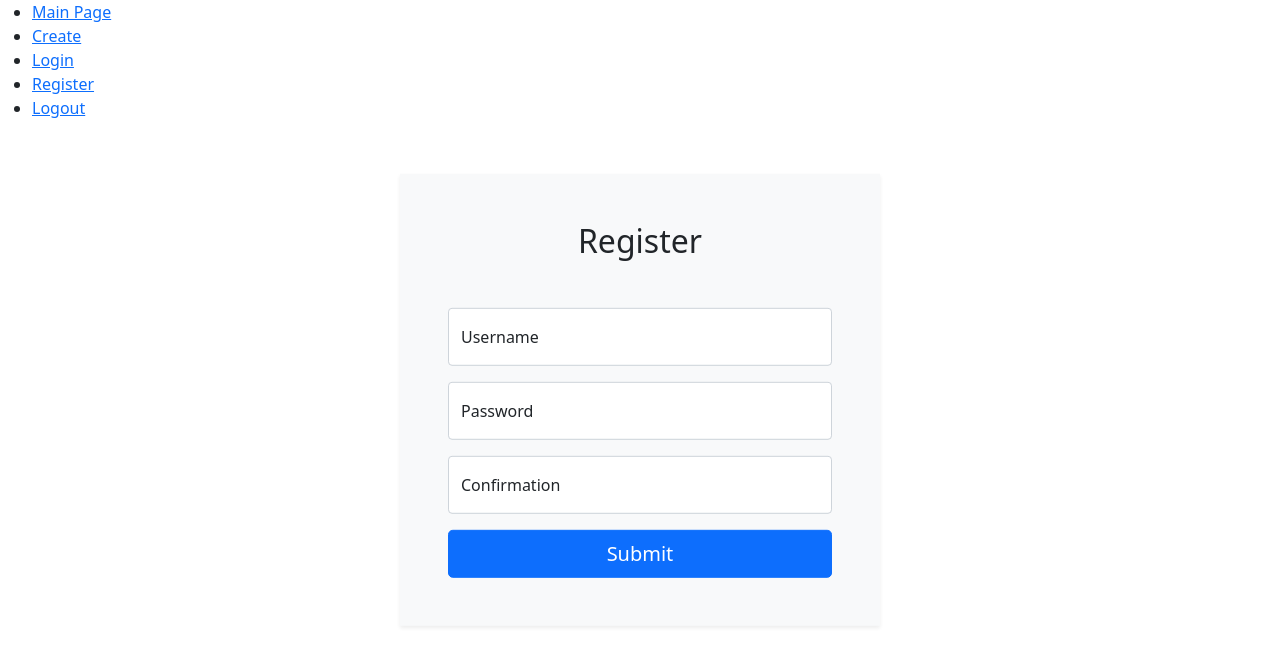
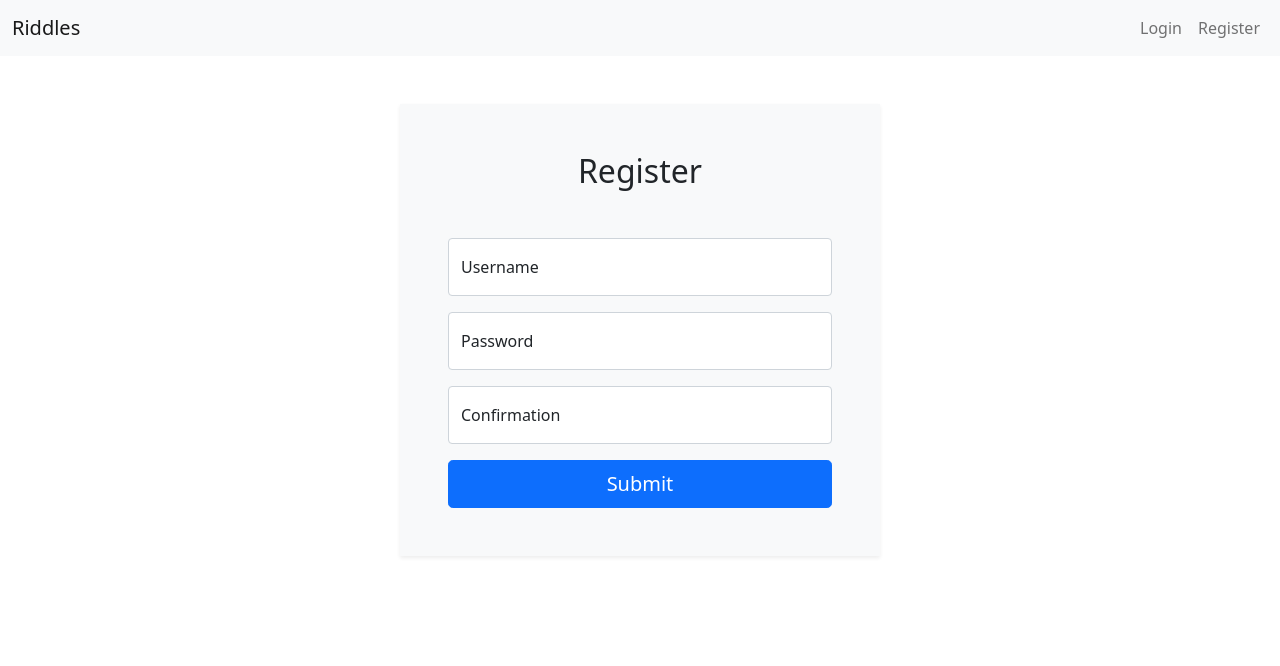
Before and after one commit to nickBes/cs50_final_web, a Flask app: page /register in a window 1280 px wide. Shown: the top 666 px of the page. Run offline with Flask 2, Linux system fonts and the light colour scheme.

Commit message:
Added a paging system.

```diff
--- a/app.py
+++ b/app.py
@@ -1,6 +1,7 @@
-from datetime import timedelta
+from datetime import timedelta, datetime
 from flask import Flask, render_template, url_for, request, redirect, session
 from flask_sqlalchemy import SQLAlchemy
+from sqlalchemy import desc
 from werkzeug.security import generate_password_hash, check_password_hash
 
 app = Flask(__name__)
@@ -8,6 +9,7 @@ app.secret_key = b"\xf5Ey\xe9I \xb0\xc6\x80k\x83\xfbU!\xf4\xcal'!\t\x99\xc9\xea\
 app.config['PERMANENT_SESSION_LIFETIME'] =  timedelta(days=3)
 app.config["SQLALCHEMY_TRACK_MODIFICATIONS"] = True
 app.config["SQLALCHEMY_DATABASE_URI"] = "sqlite:///riddles.db"
+app.config["SQLALCHEMY_ECHO"] = True
 db = SQLAlchemy(app)
 
 finished = db.Table("finished",
@@ -20,13 +22,14 @@ class User(db.Model):
     username = db.Column(db.String(50))
     hash = db.Column(db.Text, nullable=False)
     riddles = db.relationship('Riddle', backref='author')
-    finished_posts = db.relationship('Riddle', secondary=finished, backref='user')
+    finished_posts = db.relationship('Riddle', secondary=finished, backref='users', lazy='dynamic')
 
 
 class Riddle(db.Model):
     id = db.Column(db.Integer, primary_key=True, nullable=False, autoincrement=True)
     title = db.Column(db.String(250), nullable=False)
     content = db.Column(db.Text, nullable=False)
+    date = db.Column(db.DateTime, nullable=False, default=datetime.utcnow)
     answers = db.relationship('Answer', backref='Riddle')
     author_id = db.Column(db.Integer, db.ForeignKey("user.id"), nullable=False)
 
@@ -37,17 +40,36 @@ class Answer(db.Model):
     correct = db.Column(db.Boolean, nullable=False)
     riddle_id = db.Column(db.Integer, db.ForeignKey("riddle.id"), nullable=False)
 
-@app.route("/")
+@app.route("/riddle/<int:riddle_id>", methods=["GET", "POST"])
+def question(riddle_id):
+    if request.method == "GET":
+        return Riddle.query.filter_by(id=riddle_id).first().content
+
+
+@app.route("/", methods=["GET"])
 def index():
-    if "user_id" not in session:
-        return redirect(url_for("login"))
-    return render_template("index.html")
+    if request.method == "GET":
+        posts = Riddle.query.order_by(desc(Riddle.date)).paginate(per_page=5)
+        return render_template("index.html", pagination=posts, p=1)
+
+
+@app.route('/<int:page>')
+def page(page):
+    if page < 2:
+        return redirect(url_for("index"))
+    posts = Riddle.query.order_by(desc(Riddle.date)).paginate(per_page=5, page=page)
+    return render_template("index.html", pagination=posts, p=page)
 
 
 @app.route("/create", methods=["GET", "POST"])
 def create():
     if "user_id" not in session:
         return redirect(url_for("login"))
+    exists = User.query.with_entities(Riddle.id).filter_by(id=session["user_id"]).first()
+    if not exists:
+        session.pop("user_id", None)
+        return redirect(url_for("login"))
+
     if request.method == "GET":
         return render_template("create.html")
 
@@ -70,6 +92,7 @@ def create():
             if len(answers[i]) > 250:
                 return render_template("create.html", message="The maximum answer length should be 250 characters.")
         except:
+            print("write answer")
             return render_template("create.html", message="An error has occured.")
     correct = request.form.get("correct")
     if not correct:
--- a/templates/create.html
+++ b/templates/create.html
@@ -4,9 +4,8 @@
     <style>
         #form{
             position: absolute;
-            top: 50%;
             left: 50%;
-            transform: translate(-50%, -50%);
+            transform: translate(-50%, 0);
         }
     </style>
 {% endblock %}
@@ -90,7 +89,7 @@
                 radio.setAttribute("name", "correct")
                 radio.setAttribute("class", "form-check-input")
                 radio.setAttribute("type", "radio")
-                radio.setAttribute("value", toString(i))
+                radio.setAttribute("value", i)
                 if(i == 0){
                     radio.setAttribute("required", "")
                 }
--- a/templates/layout.html
+++ b/templates/layout.html
@@ -4,6 +4,7 @@
     <meta charset="UTF-8">
     <meta name="viewport" content="width=device-width, initial-scale=1.0">
     <link href="https://cdn.jsdelivr.net/npm/bootstrap@5.0.0-beta1/dist/css/bootstrap.min.css" rel="stylesheet" integrity="sha384-giJF6kkoqNQ00vy+HMDP7azOuL0xtbfIcaT9wjKHr8RbDVddVHyTfAAsrekwKmP1" crossorigin="anonymous">
+    <script src="https://cdn.jsdelivr.net/npm/bootstrap@5.0.0-beta1/dist/js/bootstrap.bundle.min.js" integrity="sha384-ygbV9kiqUc6oa4msXn9868pTtWMgiQaeYH7/t7LECLbyPA2x65Kgf80OJFdroafW" crossorigin="anonymous"></script>
     {% block style %}
     {% endblock %}
     <title>
@@ -12,13 +13,36 @@
     </title>
 </head>
 <body>
-    <ul>
-        <li><a href="{{ url_for('index') }}">Main Page</a></li>
-        <li><a href="{{ url_for('create') }}">Create</a></li>
-        <li><a href="{{ url_for('login') }}">Login</a></li>
-        <li><a href="{{ url_for('register') }}">Register</a></li>
-        <li><a href="{{ url_for('logout') }}">Logout</a></li>
-    </ul>
+    <nav class="navbar navbar-expand-lg navbar-light bg-light mb-5">
+        <div class="container-fluid">
+          <a class="navbar-brand" href="{{url_for('index')}}">Riddles</a>
+          <button class="navbar-toggler" type="button" data-bs-toggle="collapse" data-bs-target="#navbarSupportedContent" aria-controls="navbarSupportedContent" aria-expanded="false" aria-label="Toggle navigation">
+            <span class="navbar-toggler-icon"></span>
+          </button>
+          <div class="collapse navbar-collapse" id="navbarSupportedContent">
+            <div class="me-auto mb-2 mb-lg-0"></div>
+            <div class="d-flex ml-auto">
+                <ul class="navbar-nav me-auto mb-2 mb-lg-0">
+                    {% if "user_id" in session %}
+                        <li class="nav-item">
+                            <a class="nav-link" href="{{url_for('create')}}">Create</a>
+                        </li>
+                        <li class="nav-item">
+                            <a class="nav-link" href="{{url_for('logout')}}">Logout</a>
+                        </li>
+                    {% else %}
+                        <li class="nav-item">
+                            <a class="nav-link" href="{{url_for('login')}}">Login</a>
+                        </li>
+                        <li class="nav-item">
+                            <a class="nav-link" href="{{url_for('register')}}">Register</a>
+                        </li>
+                    {% endif %}
+                  </ul>
+                </div>
+          </div>
+        </div>
+      </nav>
     {% block body %}
     {% endblock %}
 </body>
--- a/templates/login.html
+++ b/templates/login.html
@@ -3,10 +3,9 @@
 {% block style %}
     <style>
         #form{
-            position: absolute;
-            top: 50%;
+            position: relative;
             left: 50%;
-            transform: translate(-50%, -50%);
+            transform: translate(-50%, 0);
         }
     </style>
 {% endblock %}
--- a/templates/register.html
+++ b/templates/register.html
@@ -3,10 +3,9 @@
 {% block style %}
     <style>
         #form{
-            position: absolute;
-            top: 50%;
+            position: relative;
             left: 50%;
-            transform: translate(-50%, -50%);
+            transform: translate(-50%, 0);
         }
     </style>
 {% endblock %}
```
Also changed, not shown: templates/index.html (+51 -1 lines), riddles.db.
